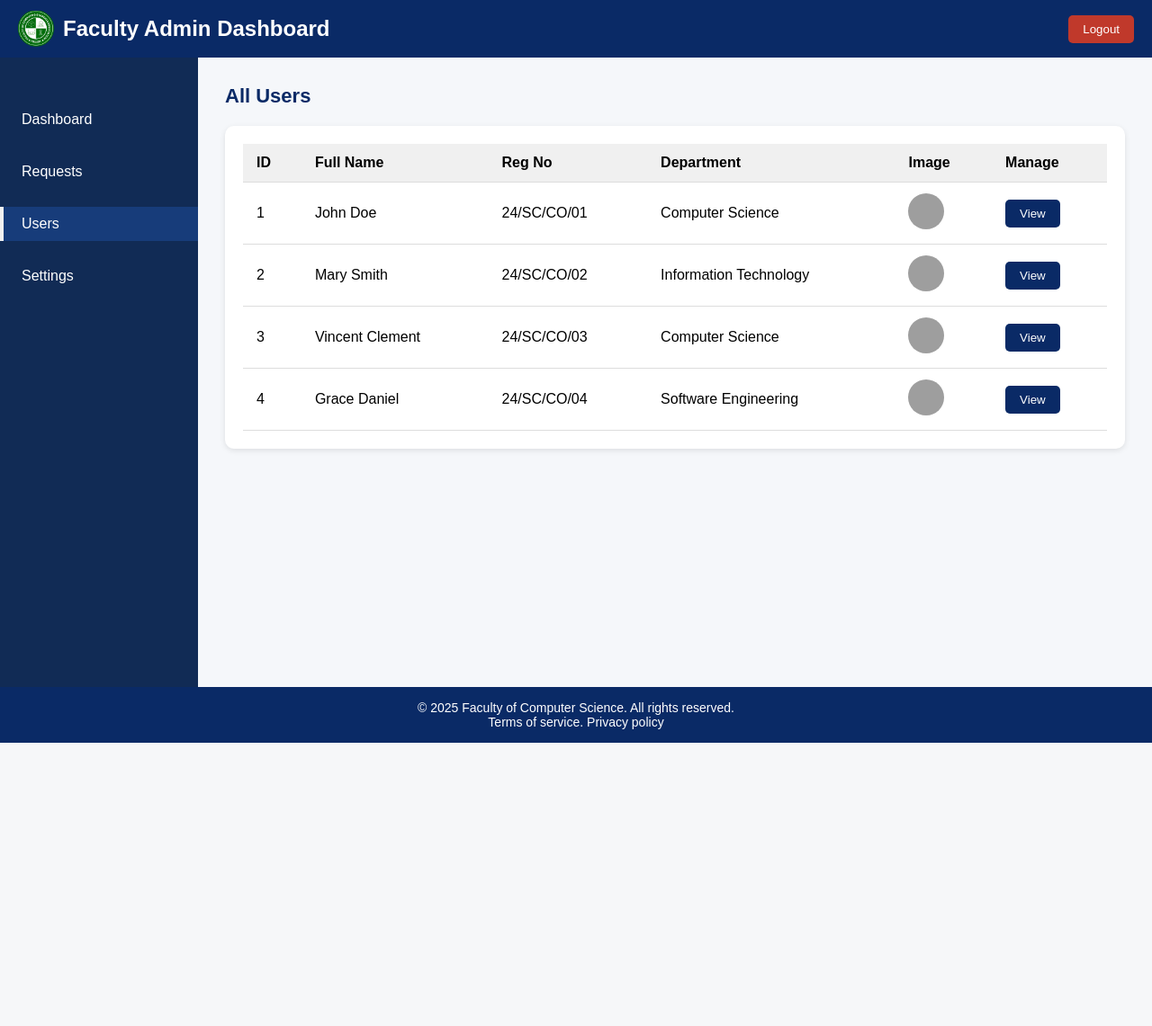
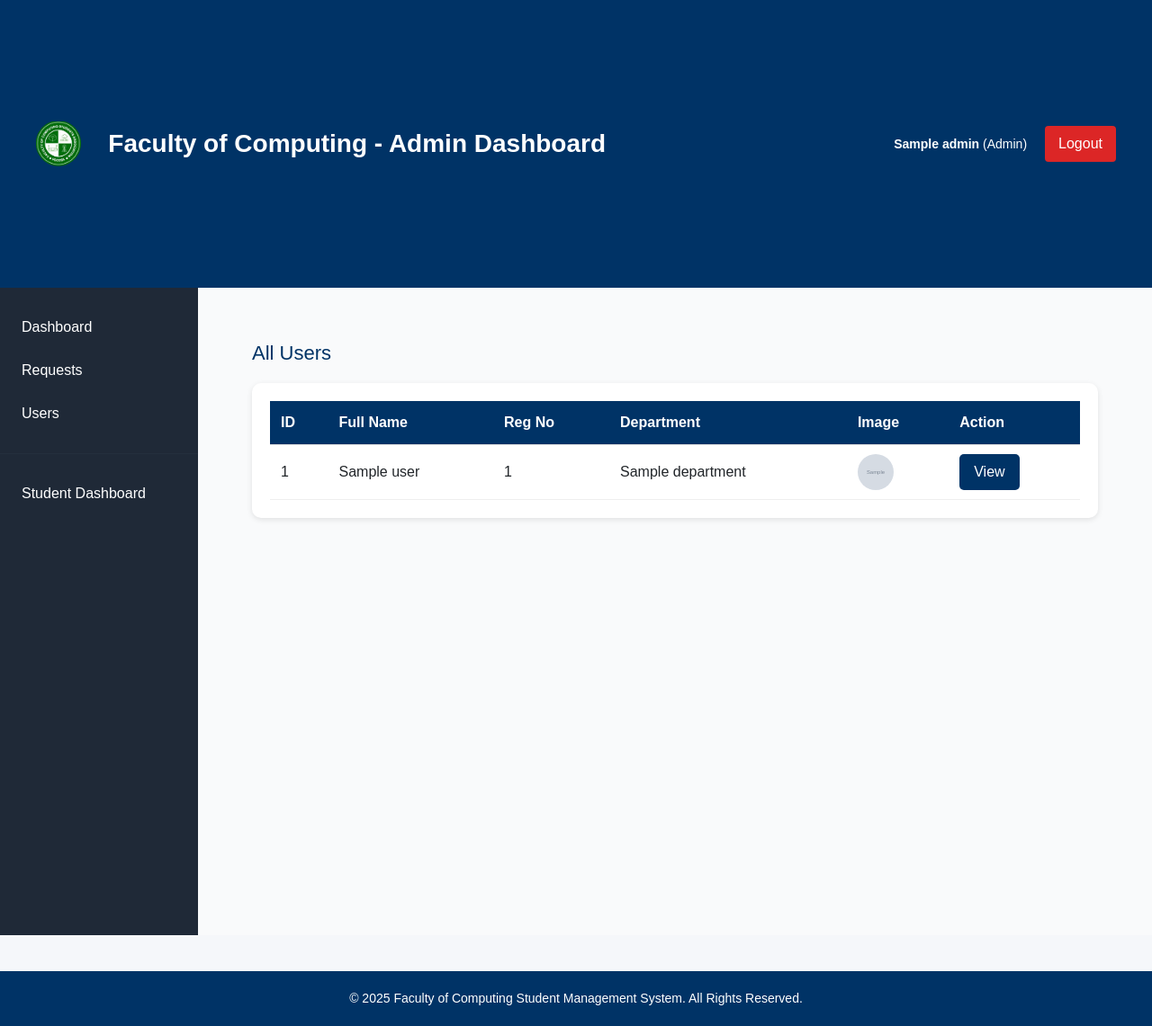
Before and after one commit to icekidtech/UniVerify, a FastAPI app: template templates/admin/users.html in a window 1280 px wide. Shown: the whole page at 90% size. Before the commit the page ends 826 px from the top, so only its background shows below. Run offline with FastAPI, Linux system fonts and the light colour scheme; the template is opened without the code that fills it: most values are stand-ins (such as "Sample title", 1, 10 or a date in 2020); grey boxes marked "Sample" are stand-in pictures; grey boxes are pictures that could not be loaded.

Commit message:
refactor: Update users management page styles and structure for improved responsiveness and usability

```diff
--- a/static/css/users.css
+++ b/static/css/users.css
@@ -86,7 +86,7 @@
 
 .main-content h2 {
   font-size: 22px;
-  color: #0a2a66;
+  color: var(--primary-color);
   margin-bottom: 20px;
 }
 
@@ -119,16 +119,25 @@
   border-radius: 50%;
   object-fit: cover;
 }
-.view {
-  background-color: #0a2a66;
+
+.btn-view {
+  background-color: var(--primary-color);
   color: white;
   border: none;
   padding: 8px 16px;
   border-radius: 5px;
   cursor: pointer;
   font-weight: 500;
+  text-decoration: none;
+  display: inline-block;
+  transition: background-color 0.3s;
 }
 
+.btn-view:hover {
+  background-color: #002244;
+}
+
+/* Status badges */
 .status {
   padding: 6px 12px;
   border-radius: 15px;
@@ -138,15 +147,184 @@
 }
 
 .status.approved {
-  background-color: #27ae60;
+  background-color: var(--success-color);
   color: white;
 }
 
-/* Footer */
-.footer {
-  background-color: #0a2a66;
+.status.pending {
+  background-color: var(--warning-color);
+  color: black;
+}
+
+.status.rejected {
+  background-color: var(--danger-color);
   color: white;
-  text-align: center;
-  padding: 15px 0;
+}
+
+/* Responsive */
+@media (max-width: 768px) {
+  .main-content {
+    padding: 15px;
+  }
+
+  .table-container {
+    padding: 15px;
+    overflow-x: scroll;
+  }
+
+  th, td {
+    padding: 8px 10px;
+    font-size: 14px;
+  }
+
+  .btn-view {
+    padding: 6px 12px;
+    font-size: 12px;
+  }
+}
+
+@media (max-width: 480px) {
+  .main-content {
+    padding: 10px;
+  }
+
+  .table-container {
+    padding: 10px;
+  }
+
+  th, td {
+    padding: 6px 8px;
+    font-size: 12px;
+  }
+
+  td img {
+    width: 30px;
+    height: 30px;
+  }
+}
+
+/* Users Management Page */
+
+.main-content {
+  flex: 1;
+  padding: 30px;
+}
+
+.main-content h2 {
+  font-size: 22px;
+  color: var(--primary-color);
+  margin-bottom: 20px;
+}
+
+.table-container {
+  background-color: white;
+  border-radius: 10px;
+  padding: 20px;
+  box-shadow: 0 2px 6px rgba(0, 0, 0, 0.1);
+  overflow-x: auto;
+}
+
+table {
+  width: 100%;
+  border-collapse: collapse;
+  text-align: left;
+}
+
+thead {
+  background-color: #f0f0f0;
+}
+
+th, td {
+  padding: 12px 15px;
+  border-bottom: 1px solid #ddd;
+}
+
+td img {
+  width: 40px;
+  height: 40px;
+  border-radius: 50%;
+  object-fit: cover;
+}
+
+.btn-view {
+  background-color: var(--primary-color);
+  color: white;
+  border: none;
+  padding: 8px 16px;
+  border-radius: 5px;
+  cursor: pointer;
+  font-weight: 500;
+  text-decoration: none;
+  display: inline-block;
+  transition: background-color 0.3s;
+}
+
+.btn-view:hover {
+  background-color: #002244;
+}
+
+/* Status badges */
+.status {
+  padding: 6px 12px;
+  border-radius: 15px;
   font-size: 14px;
+  font-weight: 500;
+  text-transform: capitalize;
 }
+
+.status.approved {
+  background-color: var(--success-color);
+  color: white;
+}
+
+.status.pending {
+  background-color: var(--warning-color);
+  color: black;
+}
+
+.status.rejected {
+  background-color: var(--danger-color);
+  color: white;
+}
+
+/* Responsive */
+@media (max-width: 768px) {
+  .main-content {
+    padding: 15px;
+  }
+
+  .table-container {
+    padding: 15px;
+    overflow-x: scroll;
+  }
+
+  th, td {
+    padding: 8px 10px;
+    font-size: 14px;
+  }
+
+  .btn-view {
+    padding: 6px 12px;
+    font-size: 12px;
+  }
+}
+
+@media (max-width: 480px) {
+  .main-content {
+    padding: 10px;
+  }
+
+  .table-container {
+    padding: 10px;
+  }
+
+  th, td {
+    padding: 6px 8px;
+    font-size: 12px;
+  }
+
+  td img {
+    width: 30px;
+    height: 30px;
+  }
+}
--- a/templates/admin/users.html
+++ b/templates/admin/users.html
@@ -1,37 +1,13 @@
-<!DOCTYPE html>
-<html lang="en">
-<head>
-  <meta charset="UTF-8">
-  <meta name="viewport" content="width=device-width, initial-scale=1.0">
-  <title>Faculty Admin Dashboard - Users</title>
-  <link rel="stylesheet" href="/UniVerify/static/css/users.css">
-</head>
-<body>
+{% extends "admin/base_admin.html" %}
 
-  <!-- Navbar -->
-  <nav class="navbar">
-    <div class="navbar-left">
-      <img src="/UniVerify/static/images/FOCOSA_LOGO-removebg-preview.png" alt="Logo" class="logo">
-      <h1>Faculty Admin Dashboard</h1>
-    </div>
-    <button class="logout-btn">Logout</button>
-  </nav>
+{% block title %}Users - Faculty of Computing Student Management System{% endblock %}
 
-  <!-- Layout Wrapper -->
-  <div class="dashboard-container">
+{% block extra_css %}
+<link rel="stylesheet" href="/static/css/users.css">
+{% endblock %}
 
-    <!-- Sidebar -->
-    <aside class="sidebar">
-      <ul>
-        <li><a href="dashboard.html">Dashboard</a></li>
-        <li><a href="requests.html">Requests</a></li>
-        <li class="active"><a href="users.html">Users</a></li>
-        <li><a href="settings.html">Settings</a></li>
-      </ul>
-    </aside>
-
-    <!-- Main Content -->
-    <main class="main-content">
+{% block content %}
+<div class="main-content">
   <h2>All Users</h2>
 
   <div class="table-container">
@@ -43,53 +19,30 @@
           <th>Reg No</th>
           <th>Department</th>
           <th>Image</th>
-              <th>Manage</th>
+          <th>Action</th>
         </tr>
       </thead>
       <tbody>
+        {% for user in users %}
         <tr>
-              <td>1</td>
-              <td>John Doe</td>
-              <td>24/SC/CO/01</td>
-              <td>Computer Science</td>
-              <td><img src="john.jpg" alt="John Doe"></td>
-              <td><button class="view">View</button></td>
+          <td>{{ user.id }}</td>
+          <td>{{ user.name }}</td>
+          <td>{{ user.reg_number }}</td>
+          <td>{{ user.department }}</td>
+          <td>
+            {% if user.photo_path %}
+              <img src="/static/uploads/{{ user.photo_path }}" alt="{{ user.name }}">
+            {% else %}
+              <img src="/static/images/placeholder.png" alt="No photo">
+            {% endif %}
+          </td>
+          <td>
+            <a href="/admin/users/{{ user.id }}" class="btn-view">View</a>
+          </td>
         </tr>
-            <tr>
-              <td>2</td>
-              <td>Mary Smith</td>
-              <td>24/SC/CO/02</td>
-              <td>Information Technology</td>
-              <td><img src="mary.jpg" alt="Mary Smith"></td>
-              <td><button class="view">View</button></td>
-            </tr>
-            <tr>
-              <td>3</td>
-              <td>Vincent Clement</td>
-              <td>24/SC/CO/03</td>
-              <td>Computer Science</td>
-              <td><img src="vincent.jpg" alt="Vincent Clement"></td>
-              <td><button class="view">View</button></td>
-            </tr>
-            <tr>
-              <td>4</td>
-              <td>Grace Daniel</td>
-              <td>24/SC/CO/04</td>
-              <td>Software Engineering</td>
-              <td><img src="grace.jpg" alt="Grace Daniel"></td>
-              <td><button class="view">View</button></td>
-            </tr>
+        {% endfor %}
       </tbody>
     </table>
   </div>
-
-    </main>
 </div>
-
-  <!-- Footer -->
- <footer class="footer">
-    © 2025 Faculty of Computer Science. All rights reserved. <br>
-    Terms of service.  Privacy policy
-  </footer>
-</body>
-</html>
+{% endblock %}
```
Lines whose indentation alone changed are shown as unchanged.
